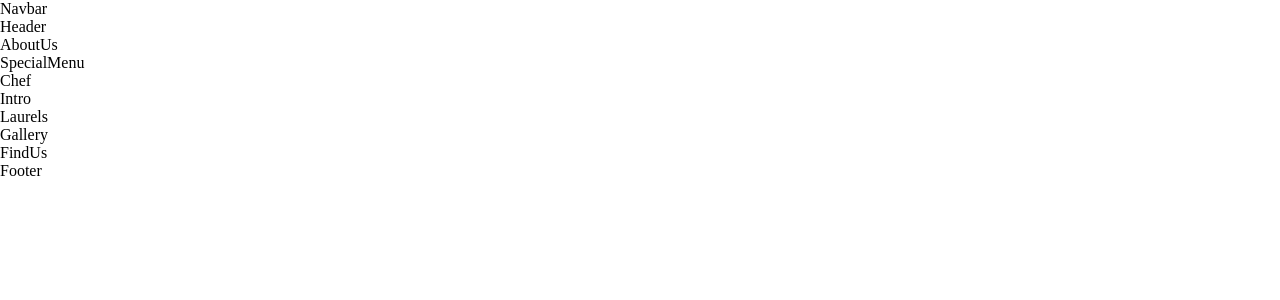
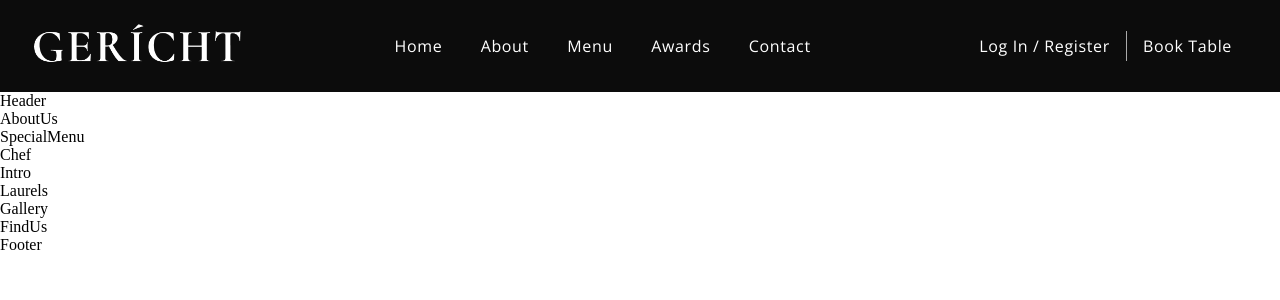
Before and after one commit to emmaguty/restaurant, a React (Create React App) app: page / in a window 1280 px wide. Shown: the top 300 px of the page. Built offline with nearby package versions, Linux system fonts and the light colour scheme; a web font is replaced by a local one.

Commit message:
Se termino el navbar

```diff
--- a/src/components/Navbar/Navbar.css
+++ b/src/components/Navbar/Navbar.css
@@ -0,0 +1,140 @@
+.app__navbar {
+    width: 100%;
+    display: flex;
+    justify-content: space-between;
+    align-items: center;
+    background: var(--color-black);
+
+    padding: 1rem 2rem;
+}
+
+.app__navbar-logo {
+    display: flex;
+    justify-content: start;
+    align-items: center;
+}
+
+.app__navbar-logo img {
+    width: 150px;
+}
+
+.app__navbar-links {
+    flex: 1;
+    display: flex;
+    justify-content: center;
+    align-items: center;
+
+    list-style: none;
+}
+
+.app__navbar-links li {
+    margin: 0 1.2rem;
+    cursor: pointer;
+}
+
+.app__navbar-links li:hover {
+    font-size: 1.1rem;
+    color: var(--color-grey);
+}
+
+.app__navbar-login {
+    display: flex;
+    justify-content: flex-end;
+    align-items: center;
+}
+
+.app__navbar-login a {
+    margin: 0 1rem;
+    text-decoration: none;
+    transition: 0.5s ease;
+}
+
+.app__navbar-login a:hover {
+border-bottom: 1px solid var(--color-golden);
+}
+
+.app__navbar-login div {
+    width: 1px;
+    height: 30px;
+    background: var(--color-grey);
+}
+
+/* Ocultar el menu móvil */
+.app__navbar-smallscreen {
+    display: none;
+}
+
+.app__navbar-smallscreen_overlay {
+    position: fixed;
+    top: 0;
+    left: 0;
+    width: 100%;
+    height: 100vh;
+    background: var(--color-black);
+    transform: 2s ease;
+
+    flex-direction: column;
+    z-index: 5;
+}
+
+.app__navbar-smallscreen_overlay .overlay__close {
+    font-size: 27px;
+    color: var(--color-golden);
+    cursor: pointer;
+
+    position: absolute;
+    top: 20px;
+    right:20px;
+}
+
+.app__navbar-smallscreen-links {
+    list-style: none;
+}
+
+.app__navbar-smallscreen-links li {
+    margin: 2.2rem;
+    cursor: pointer;
+    color: var(--color-golden);
+    font-size: 2rem;
+    text-align: center;
+    font-family: var(--font-base);
+}
+
+.app__navbar-smallscreen-links li:hover {
+    color: var(--color-white);
+    font-size: 2.3rem;
+}
+
+/* Responsive */
+@media screen and (max-width: 2000px) {
+    .app__navbar-logo img {
+        width: 210px;
+    }
+}
+
+@media screen and (max-width: 1150px) {
+    .app__navbar-links {
+        display: none;
+    }
+
+    .app__navbar-smallscreen {
+        display: flex;
+    }
+}
+
+/* Movil diveces */
+/* Quitar el scroll del movil */
+@media screen and (max-width: 650px) {
+    .app__navbar {
+        padding: 1rem;
+    }
+
+    .app__navbar-login {
+        display: none;
+    }
+
+    .app__navbar-logo img {
+        width: 110px;
+    }
+
+}
--- a/src/components/Navbar/Navbar.jsx
+++ b/src/components/Navbar/Navbar.jsx
@@ -1,11 +1,55 @@
-import React from 'react';
+import React, { useState } from 'react';
+
+// React Icons
+import { GiHamburgerMenu } from 'react-icons/gi';
+import { MdOutlineRestaurantMenu } from 'react-icons/md';
+
+import images from '../../constants/images';
 
 import './Navbar.css';
 
-const Navbar = () => (
-  <div>
-    Navbar
-  </div>
-);
+const Navbar = () => {
+  const [toggleMenu, setToggleMenu] = React.useState(false);
+
+  return (
+  <nav className='app__navbar'>
+    <div className='app__navbar-logo'>
+      <img src={images.gericht} alt="app-logo" />
+    </div>
+    <ul className='app__navbar-links'>
+      <li className='p__opensans'><a href="#home">Home</a></li>
+      <li className='p__opensans'><a href="#about">About</a></li>
+      <li className='p__opensans'><a href="#menu">Menu</a></li>
+      <li className='p__opensans'><a href="#awards">Awards</a></li>
+      <li className='p__opensans'><a href="#contact">Contact</a></li>
+    </ul>
+    <div className='app__navbar-login'>
+      <a href="#login" className='p__opensans'>Log In / Register</a>
+      <div />
+      <a href="/" className='p__opensans' >Book Table</a>
+    </div>
+    <div className='app__navbar-smallscreen'>
+      <GiHamburgerMenu color="white" fontSize={27} onClick={() => setToggleMenu(true)}/>
+
+      {toggleMenu && (
+      <div className='app__navbar-smallscreen_overlay flex__center slide-bottom'>
+        <MdOutlineRestaurantMenu fontSize={27} className="overlay__close" onClick={() => setToggleMenu(false)} />
+        <ul className='app__navbar-smallscreen-links'>
+        <li className='p__opensans'><a href="#home">Home</a></li>
+        <li className='p__opensans'><a href="#about">About</a></li>
+        <li className='p__opensans'><a href="#menu">Menu</a></li>
+        <li className='p__opensans'><a href="#awards">Awards</a></li>
+        <li className='p__opensans'><a href="#contact">Contact</a></li>
+        <li className='p__opensans'><a href="#login">Log In</a></li>
+        <li className='p__opensans'><a href="#booktable">Book Table</a></li>
+      </ul>
+      </div>
+      )}
+
+    </div>
+  </nav>
+)
+}
+
 
 export default Navbar;
```
